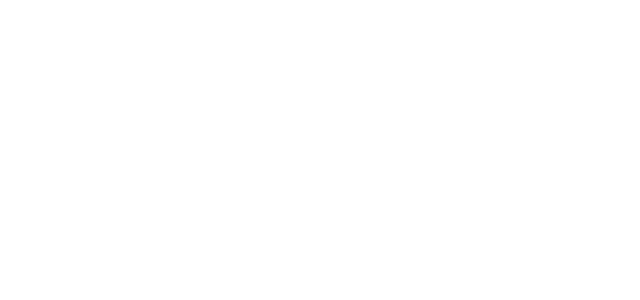
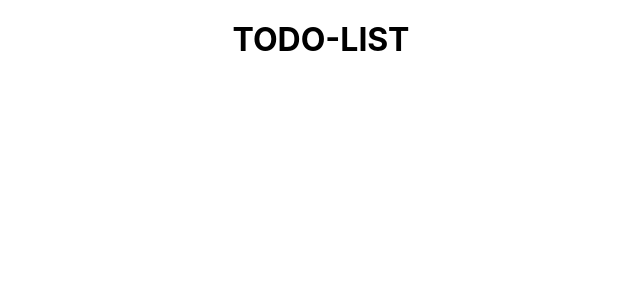
Before and after one commit to Juliandl88/todo-list-react, a React (Create React App) app: page / in a window 1280 px wide. Shown: the top 300 px of the page, without its empty margins (319-959 px from the left). Built offline with nearby package versions, Linux system fonts and the light colour scheme.

Commit message:
Estructura inicial

```diff
--- a/src/App.css
+++ b/src/App.css
@@ -2,3 +2,11 @@
   padding: 0;
   margin: 0;
 }
+
+.titulo{
+  display: flex;
+  justify-content: center;
+  align-items: center;
+  padding: 10px;
+  margin: 10px;
+}
--- a/src/App.js
+++ b/src/App.js
@@ -1,10 +1,11 @@
-
+import Titulo from "./componentes/Titulo";
 import './App.css';
 
 function App() {
   return (
     <div className="App">
-
+     <Titulo
+     titulo= "TODO-LIST" />
     </div>
   );
 }
--- /dev/null
+++ b/src/componentes/Titulo.js
@@ -0,0 +1,11 @@
+import React from "react";
+
+function Titulo( { titulo } ) {
+    return (
+        <div className="titulo">
+            <h1>{ titulo }</h1>
+        </div>
+    );
+}
+
+export default Titulo;
```
